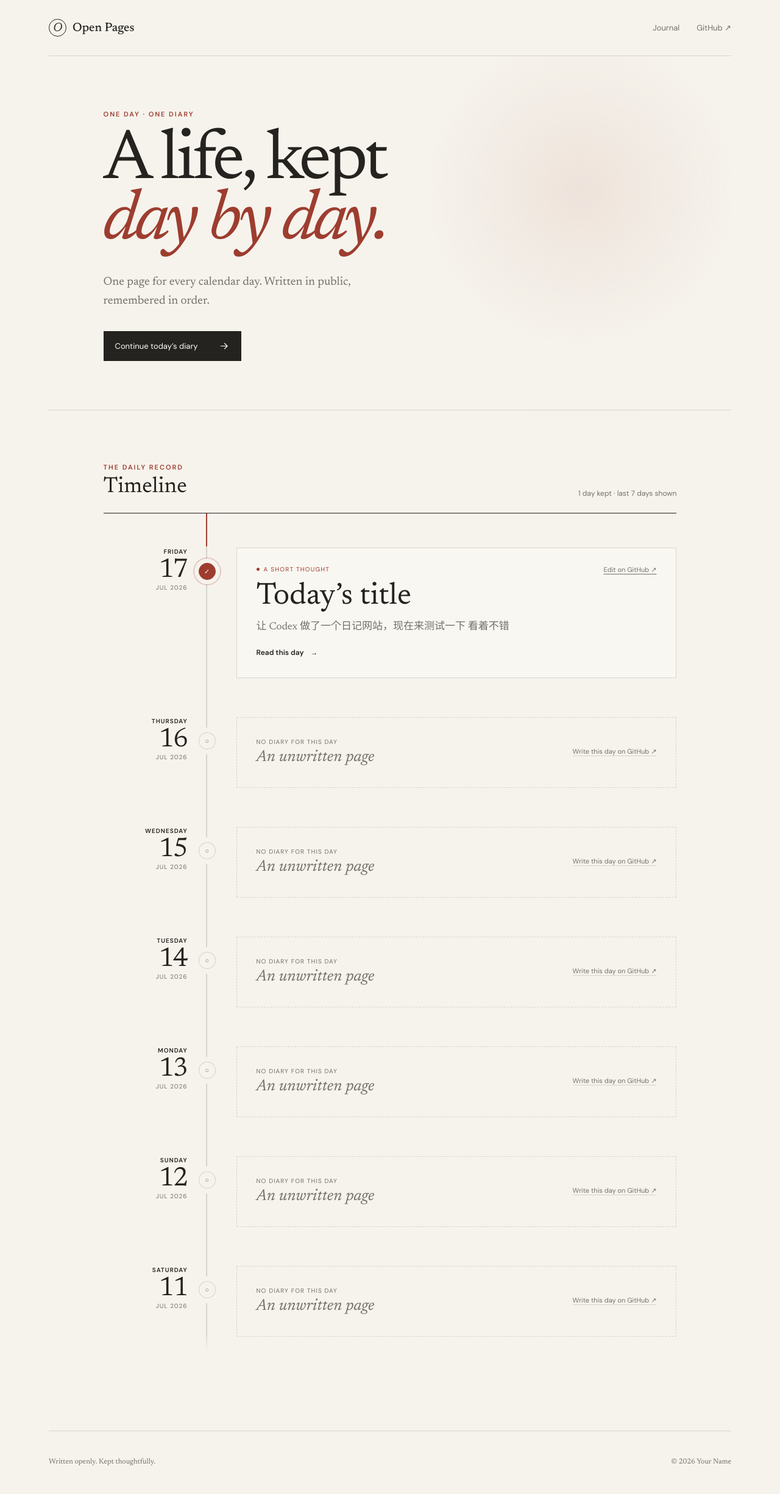
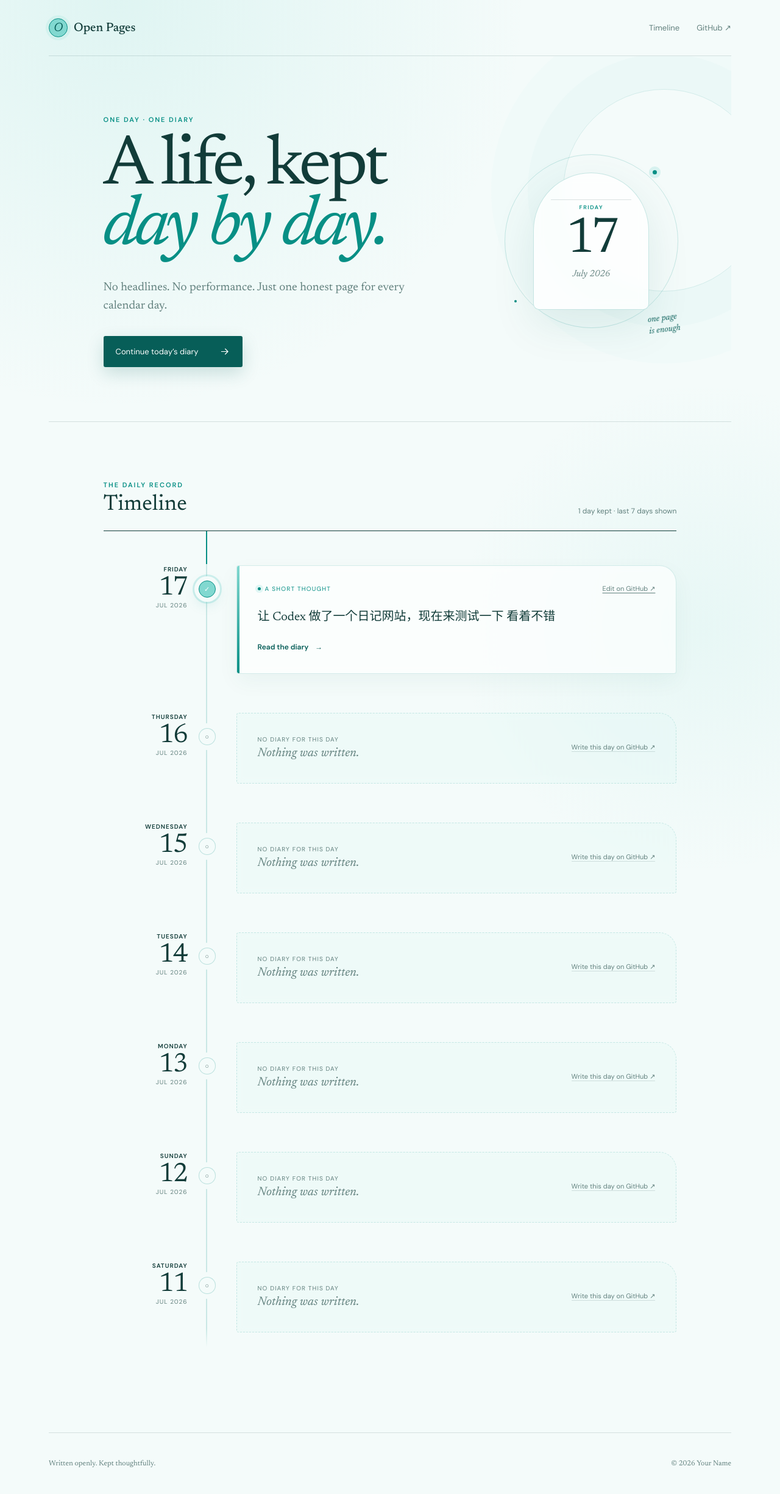
Before and after one commit to faryao/public-diary, a Jekyll site: the page built from index.html, in a window 1280 px wide. Shown: the whole page at 61% size. Built offline with Jekyll 4.4.1, drawn with Linux system fonts in a browser that asks for light colours.

Commit message:
Remove diary titles and add Tiffany design

```diff
--- a/_layouts/default.html
+++ b/_layouts/default.html
@@ -4,7 +4,7 @@
     <meta charset="utf-8">
     <meta name="viewport" content="width=device-width, initial-scale=1">
     <meta name="description" content="{{ page.excerpt | default: site.description | strip_html | normalize_whitespace }}">
-    <title>{% if page.title %}{{ page.title }} — {% endif %}{{ site.title }}</title>
+    <title>{% if page.layout == 'post' %}{{ page.date | date: '%B %-d, %Y' }} — {% elsif page.title %}{{ page.title }} — {% endif %}{{ site.title }}</title>
     <link rel="preconnect" href="https://fonts.googleapis.com">
     <link rel="preconnect" href="https://fonts.gstatic.com" crossorigin>
     <link href="https://fonts.googleapis.com/css2?family=DM+Sans:wght@400;500;600&family=Newsreader:ital,opsz,wght@0,6..72,400;0,6..72,500;1,6..72,400&display=swap" rel="stylesheet">
@@ -16,7 +16,7 @@
         <span>O</span>{{ site.title }}
       </a>
       <nav aria-label="Main navigation">
-        <a href="{{ '/' | relative_url }}">Journal</a>
+        <a href="{{ '/' | relative_url }}">Timeline</a>
         <a href="https://github.com/{{ site.github_username }}/{{ site.repository_name }}" target="_blank" rel="noreferrer">GitHub ↗</a>
       </nav>
     </header>
--- a/assets/app.js
+++ b/assets/app.js
@@ -11,10 +11,15 @@
   const today = new Date();
   const todayKey = toDateKey(today);
 
+  const heroDay = document.getElementById('hero-day');
+  const heroWeekday = document.getElementById('hero-weekday');
+  const heroMonth = document.getElementById('hero-month');
+  if (heroDay) heroDay.textContent = String(today.getDate()).padStart(2, '0');
+  if (heroWeekday) heroWeekday.textContent = new Intl.DateTimeFormat('en', { weekday: 'long' }).format(today).toUpperCase();
+  if (heroMonth) heroMonth.textContent = new Intl.DateTimeFormat('en', { month: 'long', year: 'numeric' }).format(today);
+
   function newDiaryUrl(dateKey) {
-    const day = fromDateKey(dateKey);
-    const title = new Intl.DateTimeFormat('en', { weekday: 'long', month: 'long', day: 'numeric', year: 'numeric' }).format(day);
-    const template = `---\nlayout: post\ntitle: "${title}"\ndate: ${dateKey}\nmood: "Today in a few words"\n---\n\n## Today\n\nWrite what happened today.\n\n## A moment to remember\n\nWhat would you like to keep?\n`;
+    const template = `---\nlayout: post\ndate: ${dateKey}\nmood: "Today in a few words"\n---\n\nWrite what happened today.\n\nWhat is one moment you want to remember?\n`;
     const url = new URL(button.dataset.newUrl);
     url.searchParams.set('filename', `${dateKey}-diary.md`);
     url.searchParams.set('value', template);
@@ -53,7 +58,7 @@
       <div class="diary-card empty-day">
         <div>
           <p class="empty-label">No diary for this day</p>
-          <h3>An unwritten page</h3>
+          <p class="empty-message">Nothing was written.</p>
         </div>
         <a href="${newDiaryUrl(dateKey)}" target="_blank" rel="noreferrer">Write this day on GitHub <span>↗</span></a>
       </div>`;
--- a/assets/style.css
+++ b/assets/style.css
@@ -1,83 +1,104 @@
 :root {
-  --ink: #25231f;
-  --muted: #747069;
-  --paper: #f6f3ec;
-  --cream: #ebe5d9;
-  --red: #9d3d2f;
-  --line: rgba(37, 35, 31, .15);
+  --ink: #123c39;
+  --muted: #62817e;
+  --paper: #f4fbfa;
+  --tiffany: #81d8d0;
+  --tiffany-soft: #dff6f3;
+  --tiffany-pale: #edf9f8;
+  --tiffany-deep: #078f85;
+  --tiffany-dark: #075e58;
+  --line: rgba(18, 60, 57, .14);
+  --shadow: 0 24px 70px rgba(7, 94, 88, .1);
 }
 
 * { box-sizing: border-box; }
 html { scroll-behavior: smooth; }
-body { margin: 0; background: var(--paper); color: var(--ink); font-family: "DM Sans", sans-serif; }
+body { margin: 0; background: var(--paper); color: var(--ink); font-family: "DM Sans", sans-serif; background-image: radial-gradient(circle at 15% 0, rgba(129,216,208,.18), transparent 25%), radial-gradient(circle at 90% 42%, rgba(129,216,208,.11), transparent 22%); }
 a { color: inherit; }
 .site-header, main, footer { width: min(1120px, calc(100% - 48px)); margin-inline: auto; }
-.site-header { height: 92px; display: flex; align-items: center; justify-content: space-between; border-bottom: 1px solid var(--line); }
+.site-header { position: relative; z-index: 2; height: 92px; display: flex; align-items: center; justify-content: space-between; border-bottom: 1px solid var(--line); }
 .brand { display: flex; align-items: center; gap: 10px; font: 500 20px "Newsreader", serif; text-decoration: none; }
-.brand span { display: grid; place-items: center; width: 29px; height: 29px; border: 1px solid var(--ink); border-radius: 50%; font-style: italic; }
+.brand span { display: grid; place-items: center; width: 31px; height: 31px; background: var(--tiffany); border: 1px solid var(--tiffany-deep); border-radius: 50%; color: var(--tiffany-dark); font-style: italic; box-shadow: 0 0 0 5px rgba(129,216,208,.17); }
 nav { display: flex; gap: 28px; }
 nav a { color: var(--muted); font-size: 13px; text-decoration: none; transition: color .2s; }
-nav a:hover { color: var(--ink); }
-.hero { min-height: 560px; display: grid; align-content: center; justify-items: start; padding: 88px 7vw 80px; border-bottom: 1px solid var(--line); background: radial-gradient(circle at 78% 38%, rgba(157,61,47,.09), transparent 27%); }
-.eyebrow { margin: 0 0 22px; color: var(--red); font-size: 11px; font-weight: 600; letter-spacing: .18em; }
+nav a:hover { color: var(--tiffany-deep); }
+.hero { position: relative; min-height: 600px; display: grid; grid-template-columns: minmax(0, 1.45fr) minmax(280px, .55fr); align-items: center; gap: 6vw; overflow: hidden; padding: 88px 7vw 80px; border-bottom: 1px solid var(--line); }
+.hero::after { content: ""; position: absolute; top: 9%; right: -5%; width: 330px; height: 330px; border: 1px solid rgba(7,143,133,.14); border-radius: 50%; box-shadow: 0 0 0 58px rgba(129,216,208,.05), 0 0 0 118px rgba(129,216,208,.035); pointer-events: none; }
+.hero-copy { position: relative; z-index: 1; }
+.eyebrow { margin: 0 0 22px; color: var(--tiffany-deep); font-size: 11px; font-weight: 600; letter-spacing: .18em; }
 .hero h1 { margin: 0; max-width: 780px; font: 400 clamp(62px, 9vw, 116px)/.86 "Newsreader", serif; letter-spacing: -.045em; }
-.hero h1 em { color: var(--red); font-weight: 400; }
+.hero h1 em { color: var(--tiffany-deep); font-weight: 400; }
 .intro { max-width: 500px; margin: 34px 0; color: var(--muted); font: 400 19px/1.6 "Newsreader", serif; }
-.write-button { display: inline-flex; align-items: center; gap: 34px; padding: 15px 19px; background: var(--ink); color: #fff; font-size: 13px; text-decoration: none; transition: transform .2s, background .2s; }
-.write-button:hover { transform: translateY(-2px); background: var(--red); }
+.write-button { display: inline-flex; align-items: center; gap: 34px; padding: 16px 20px; background: var(--tiffany-dark); color: #fff; border-radius: 3px; box-shadow: 0 10px 28px rgba(7,94,88,.18); font-size: 13px; text-decoration: none; transition: transform .2s, background .2s, box-shadow .2s; }
+.write-button:hover { transform: translateY(-2px); background: var(--tiffany-deep); box-shadow: 0 14px 34px rgba(7,94,88,.24); }
 .write-button svg { width: 19px; fill: none; stroke: currentColor; stroke-width: 1.5; }
-.entries { padding: 86px 7vw 120px; }
+.hero-calendar { position: relative; z-index: 1; display: grid; place-items: center; min-height: 330px; }
+.calendar-ring { position: absolute; width: 285px; height: 285px; border: 1px solid rgba(7,143,133,.2); border-radius: 50%; }
+.calendar-ring::before, .calendar-ring::after { content: ""; position: absolute; background: var(--tiffany-deep); border-radius: 50%; }
+.calendar-ring::before { top: 25px; right: 34px; width: 7px; height: 7px; box-shadow: 0 0 0 6px rgba(129,216,208,.25); }
+.calendar-ring::after { bottom: 41px; left: 15px; width: 4px; height: 4px; }
+.calendar-sheet { position: relative; display: flex; flex-direction: column; align-items: center; justify-content: center; width: 190px; height: 225px; background: rgba(255,255,255,.76); border: 1px solid rgba(7,143,133,.22); border-radius: 100px 100px 10px 10px; box-shadow: var(--shadow); backdrop-filter: blur(8px); }
+.calendar-sheet::before { content: ""; position: absolute; top: 43px; left: 28px; right: 28px; height: 1px; background: var(--line); }
+.calendar-sheet small { margin-bottom: 16px; color: var(--tiffany-deep); font-size: 9px; font-weight: 600; letter-spacing: .18em; }
+.calendar-sheet strong { font: 400 82px/.8 "Newsreader", serif; letter-spacing: -.06em; }
+.calendar-sheet span { margin-top: 15px; color: var(--muted); font: italic 400 15px "Newsreader", serif; }
+.hero-calendar > p { position: absolute; right: -5px; bottom: 10px; margin: 0; color: var(--tiffany-dark); font: italic 400 14px/1.35 "Newsreader", serif; transform: rotate(-7deg); }
+.entries { padding: 96px 7vw 130px; }
 .section-heading { display: flex; align-items: end; justify-content: space-between; padding-bottom: 24px; border-bottom: 1px solid var(--ink); }
 .section-heading .eyebrow { margin-bottom: 8px; }
 .section-heading h2 { margin: 0; font: 400 36px "Newsreader", serif; }
 .section-heading span { color: var(--muted); font-size: 12px; }
 .timeline { position: relative; padding-top: 26px; }
-.timeline::before { content: ""; position: absolute; top: 0; bottom: 10px; left: 168px; width: 2px; background: linear-gradient(var(--red) 0 54px, var(--line) 54px calc(100% - 30px), transparent); }
+.timeline::before { content: ""; position: absolute; top: 0; bottom: 10px; left: 168px; width: 2px; background: linear-gradient(var(--tiffany-deep) 0 54px, rgba(7,143,133,.18) 54px calc(100% - 30px), transparent); }
 .timeline-day { display: grid; grid-template-columns: 170px minmax(0, 1fr); gap: 48px; position: relative; padding: 30px 0 34px; }
 .day-marker { position: relative; min-height: 82px; padding-right: 32px; text-align: right; }
 .day-marker time { display: flex; flex-direction: column; color: var(--muted); font-size: 10px; letter-spacing: .1em; line-height: 1.3; text-transform: uppercase; }
 .day-marker time strong { color: var(--ink); font: 400 44px/.9 "Newsreader", serif; letter-spacing: -.03em; }
 .day-marker .weekday { margin-bottom: 6px; color: var(--ink); font-weight: 600; }
-.timeline-node { position: absolute; z-index: 1; top: 25px; right: -14px; display: grid; place-items: center; width: 28px; height: 28px; background: var(--paper); border: 1px solid var(--line); border-radius: 50%; box-shadow: 0 0 0 8px var(--paper); font-style: normal; }
+.timeline-node { position: absolute; z-index: 1; top: 25px; right: -14px; display: grid; place-items: center; width: 28px; height: 28px; background: var(--paper); border: 1px solid rgba(7,143,133,.24); border-radius: 50%; box-shadow: 0 0 0 8px var(--paper); font-style: normal; }
 .timeline-node span { color: var(--muted); font: 500 11px "DM Sans", sans-serif; }
-.is-written .timeline-node { background: var(--red); border-color: var(--red); }
+.is-written .timeline-node { background: var(--tiffany); border-color: var(--tiffany-deep); box-shadow: 0 0 0 8px var(--paper), 0 8px 20px rgba(7,143,133,.2); }
 .is-written .timeline-node span { color: white; }
-.is-today .timeline-node { box-shadow: 0 0 0 7px var(--paper), 0 0 0 9px rgba(157,61,47,.22); }
-.diary-card { min-width: 0; padding: 28px 32px 32px; background: rgba(255,255,255,.3); border: 1px solid var(--line); transition: transform .2s, border-color .2s, background .2s; }
-.is-written .diary-card:hover { transform: translateY(-2px); background: rgba(255,255,255,.55); border-color: rgba(157,61,47,.35); }
+.is-today .timeline-node { box-shadow: 0 0 0 7px var(--paper), 0 0 0 10px rgba(129,216,208,.35), 0 8px 24px rgba(7,143,133,.2); }
+.diary-card { position: relative; min-width: 0; overflow: hidden; padding: 30px 34px 34px; background: rgba(255,255,255,.64); border: 1px solid rgba(7,143,133,.16); border-radius: 4px 28px 4px 4px; box-shadow: 0 13px 35px rgba(7,94,88,.05); backdrop-filter: blur(6px); transition: transform .2s, border-color .2s, background .2s, box-shadow .2s; }
+.is-written .diary-card::before { content: ""; position: absolute; inset: 0 auto 0 0; width: 4px; background: linear-gradient(var(--tiffany), var(--tiffany-deep)); }
+.is-written .diary-card:hover { transform: translateY(-3px); background: rgba(255,255,255,.86); border-color: rgba(7,143,133,.32); box-shadow: var(--shadow); }
 .entry-topline { display: flex; justify-content: space-between; }
-.entry-topline p { display: flex; align-items: center; gap: 7px; margin: 0; color: var(--red); font-size: 10px; letter-spacing: .12em; text-transform: uppercase; }
-.status-dot { width: 5px; height: 5px; background: var(--red); border-radius: 50%; }
+.entry-topline p { display: flex; align-items: center; gap: 7px; margin: 0; color: var(--tiffany-deep); font-size: 10px; letter-spacing: .12em; text-transform: uppercase; }
+.status-dot { width: 5px; height: 5px; background: var(--tiffany-deep); border-radius: 50%; box-shadow: 0 0 0 4px rgba(129,216,208,.22); }
 .edit-link { color: var(--muted); font-size: 11px; text-underline-offset: 3px; }
-.entry-body h3 { margin: 12px 0; font: 400 clamp(30px, 4vw, 50px) "Newsreader", serif; }
-.entry-body h3 a { text-decoration: none; }
-.entry-body h3 a:hover { color: var(--red); }
-.excerpt { max-width: 680px; color: var(--muted); font: 400 17px/1.6 "Newsreader", serif; }
+.excerpt { max-width: 680px; margin-top: 24px; color: var(--ink); font: 400 20px/1.65 "Newsreader", serif; }
 .excerpt p { margin: 0; }
-.read-link { display: inline-block; margin-top: 20px; font-size: 12px; font-weight: 600; text-decoration: none; }
+.read-link { display: inline-block; margin-top: 24px; color: var(--tiffany-dark); font-size: 12px; font-weight: 600; text-decoration: none; }
 .read-link span { margin-left: 8px; }
-.empty-day { display: flex; align-items: center; justify-content: space-between; gap: 28px; min-height: 116px; background: transparent; border-style: dashed; }
+.empty-day { display: flex; align-items: center; justify-content: space-between; gap: 28px; min-height: 116px; background: rgba(223,246,243,.28); border-color: rgba(7,143,133,.18); border-style: dashed; box-shadow: none; }
 .empty-day .empty-label { margin: 0 0 6px; color: var(--muted); font-size: 10px; letter-spacing: .11em; text-transform: uppercase; }
-.empty-day h3 { margin: 0; color: var(--muted); font: italic 400 26px "Newsreader", serif; }
+.empty-message { margin: 0; color: var(--muted); font: italic 400 20px "Newsreader", serif; }
 .empty-day a { flex: none; color: var(--muted); font-size: 11px; text-decoration: none; border-bottom: 1px solid var(--line); }
-.empty-day a:hover { color: var(--red); border-color: var(--red); }
-.post { max-width: 760px; margin: 0 auto; padding: 72px 0 120px; }
+.empty-day a:hover { color: var(--tiffany-deep); border-color: var(--tiffany-deep); }
+.post { max-width: 780px; margin: 0 auto; padding: 72px 0 120px; }
 .back-link { color: var(--muted); font-size: 12px; text-decoration: none; }
-.post header { padding: 82px 0 54px; border-bottom: 1px solid var(--line); }
-.post header h1 { margin: 0 0 24px; font: 400 clamp(50px, 8vw, 88px)/.95 "Newsreader", serif; letter-spacing: -.035em; }
-.post header time { color: var(--muted); font-size: 12px; }
-.post-content { padding: 50px 0; font: 400 20px/1.8 "Newsreader", serif; }
+.back-link:hover { color: var(--tiffany-deep); }
+.post header { position: relative; overflow: hidden; margin-top: 55px; padding: 58px 64px 52px; background: linear-gradient(135deg, rgba(223,246,243,.82), rgba(255,255,255,.62)); border: 1px solid rgba(7,143,133,.16); border-radius: 4px 46px 4px 4px; box-shadow: var(--shadow); }
+.post header::after { content: ""; position: absolute; top: -60px; right: -55px; width: 190px; height: 190px; border: 1px solid rgba(7,143,133,.13); border-radius: 50%; box-shadow: 0 0 0 38px rgba(129,216,208,.06); }
+.post-date { position: relative; z-index: 1; display: flex; align-items: center; gap: 30px; }
+.post-date strong { color: var(--tiffany-deep); font: 400 clamp(88px, 14vw, 138px)/.72 "Newsreader", serif; letter-spacing: -.07em; }
+.post-date span { padding-left: 28px; color: var(--ink); border-left: 1px solid rgba(7,143,133,.25); font: italic 400 21px/1.45 "Newsreader", serif; }
+.post-content { padding: 64px 36px 54px; font: 400 21px/1.85 "Newsreader", serif; }
 .post-content p { margin: 0 0 1.4em; }
 .post-content h2 { margin-top: 1.8em; font-weight: 500; }
-.post-content blockquote { margin: 2em 0; padding-left: 24px; color: var(--red); border-left: 2px solid var(--red); font-style: italic; }
-.post-actions { padding-top: 20px; }
+.post-content blockquote { margin: 2em 0; padding-left: 24px; color: var(--tiffany-dark); border-left: 2px solid var(--tiffany); font-style: italic; }
+.post-actions { padding: 20px 36px 0; }
 footer { display: flex; justify-content: space-between; padding: 32px 0; color: var(--muted); border-top: 1px solid var(--line); font: 400 12px "Newsreader", serif; }
+.sr-only { position: absolute !important; width: 1px; height: 1px; overflow: hidden; clip: rect(0,0,0,0); white-space: nowrap; }
 
 @media (max-width: 650px) {
   .site-header, main, footer { width: min(100% - 28px, 1120px); }
   .site-header { height: 72px; }
   nav a:first-child { display: none; }
-  .hero { min-height: 520px; padding: 70px 12px; }
+  .hero { min-height: 570px; grid-template-columns: 1fr; padding: 70px 12px; }
+  .hero-calendar { position: absolute; right: -74px; bottom: -24px; opacity: .26; transform: scale(.72); }
+  .hero-calendar > p { display: none; }
   .hero h1 { font-size: clamp(55px, 18vw, 82px); }
   .entries { padding: 68px 12px 90px; }
   .section-heading { align-items: start; gap: 18px; }
@@ -88,14 +109,18 @@ footer { display: flex; justify-content: space-between; padding: 32px 0; color:
   .day-marker time strong { font-size: 32px; }
   .day-marker .weekday { overflow: hidden; font-size: 9px; text-overflow: ellipsis; }
   .timeline-node { top: 22px; right: -11px; width: 22px; height: 22px; box-shadow: 0 0 0 6px var(--paper); }
-  .is-today .timeline-node { box-shadow: 0 0 0 5px var(--paper), 0 0 0 7px rgba(157,61,47,.22); }
+  .is-today .timeline-node { box-shadow: 0 0 0 5px var(--paper), 0 0 0 8px rgba(129,216,208,.38); }
   .diary-card { padding: 22px 20px 24px; }
-  .entry-body h3 { font-size: 32px; }
   .entry-topline { gap: 12px; }
   .edit-link { white-space: nowrap; }
   .empty-day { align-items: flex-start; flex-direction: column; gap: 18px; }
   .post { padding: 48px 8px 90px; }
-  .post header { padding: 60px 0 42px; }
+  .post header { margin-top: 40px; padding: 42px 26px 38px; border-radius: 4px 32px 4px 4px; }
+  .post-date { gap: 18px; }
+  .post-date strong { font-size: 88px; }
+  .post-date span { padding-left: 18px; font-size: 17px; }
+  .post-content { padding: 48px 10px 38px; }
+  .post-actions { padding-inline: 10px; }
 }
 
 @media (prefers-reduced-motion: reduce) {
--- a/index.html
+++ b/index.html
@@ -3,13 +3,24 @@ layout: default
 ---
 
 <section class="hero" aria-labelledby="diary-title">
+  <div class="hero-copy">
     <p class="eyebrow">ONE DAY · ONE DIARY</p>
     <h1 id="diary-title">A life, kept<br><em>day by day.</em></h1>
-  <p class="intro">One page for every calendar day. Written in public, remembered in order.</p>
+    <p class="intro">No headlines. No performance. Just one honest page for every calendar day.</p>
     <a class="write-button" id="write-button" href="https://github.com/{{ site.github_username }}/{{ site.repository_name }}/new/main/_posts" data-new-url="https://github.com/{{ site.github_username }}/{{ site.repository_name }}/new/main/_posts" target="_blank" rel="noreferrer">
       <span>Open today’s diary</span>
       <svg viewBox="0 0 24 24" aria-hidden="true"><path d="M5 12h14M13 6l6 6-6 6"/></svg>
     </a>
+  </div>
+  <div class="hero-calendar" aria-hidden="true">
+    <span class="calendar-ring"></span>
+    <div class="calendar-sheet">
+      <small id="hero-weekday">TODAY</small>
+      <strong id="hero-day">—</strong>
+      <span id="hero-month">—</span>
+    </div>
+    <p>one page<br>is enough</p>
+  </div>
 </section>
 
 <section class="entries" aria-labelledby="timeline-title">
@@ -38,9 +49,8 @@ layout: default
             <p><span class="status-dot"></span>{{ post.mood | default: "Diary kept" }}</p>
             <a class="edit-link" href="https://github.com/{{ site.github_username }}/{{ site.repository_name }}/edit/main/{{ post.path }}" target="_blank" rel="noreferrer" aria-label="Edit diary for {{ post.date | date: '%B %-d, %Y' }} on GitHub">Edit on GitHub ↗</a>
           </div>
-          <h3><a href="{{ post.url | relative_url }}">{{ post.title }}</a></h3>
           <div class="excerpt">{{ post.excerpt }}</div>
-          <a class="read-link" href="{{ post.url | relative_url }}">Read this day <span>→</span></a>
+          <a class="read-link" href="{{ post.url | relative_url }}">Read the diary <span>→</span></a>
         </div>
       </div>
     </article>
```
Also changed, not shown: _layouts/post.html (+8 -5 lines), _posts/2026-07-17-my-entry.md (+0 -1 lines), README.md. Lines whose indentation alone changed are shown as unchanged.
